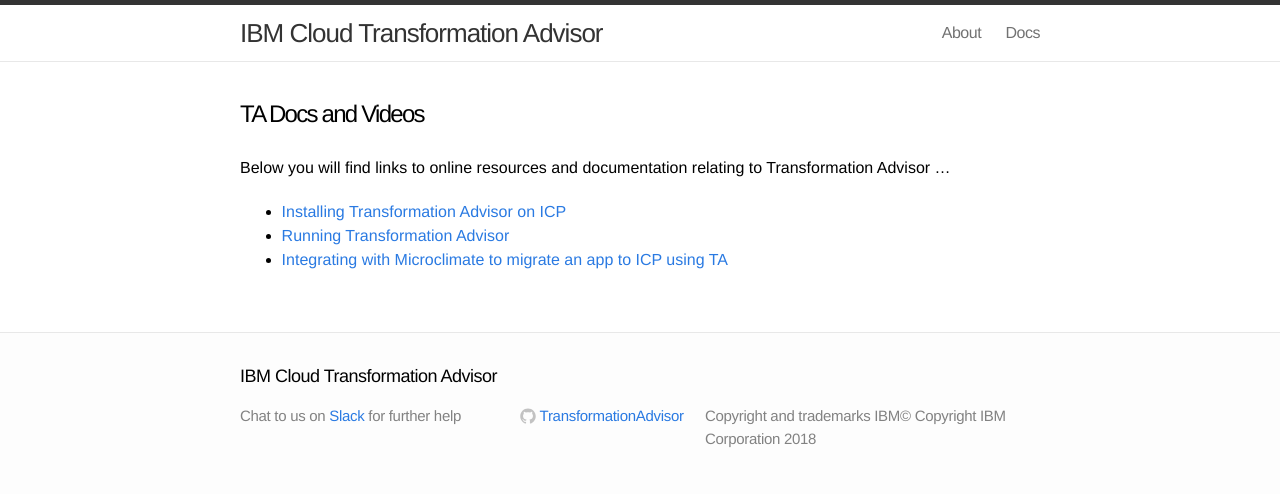
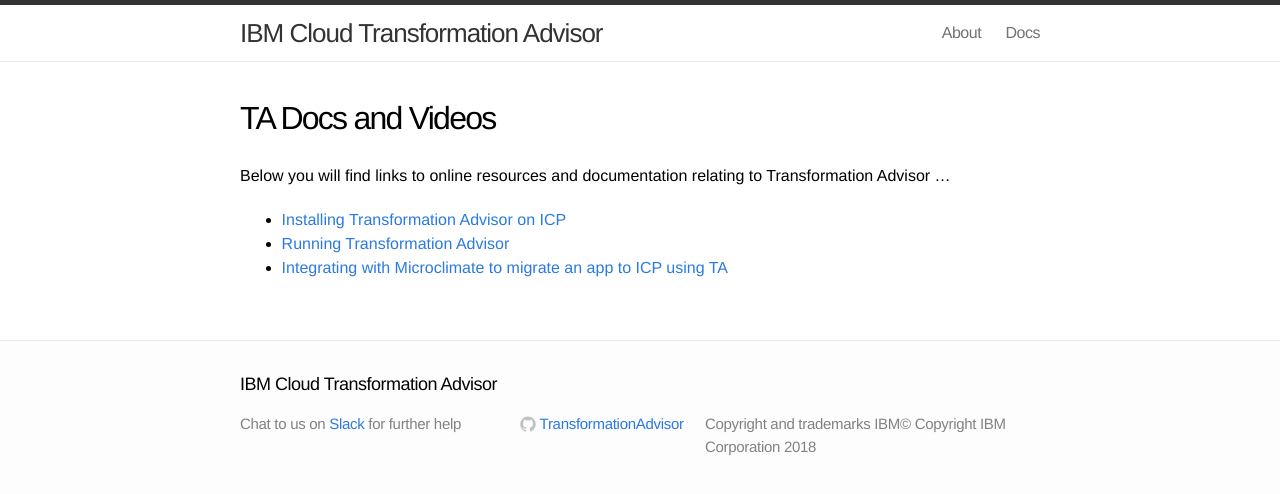
Before and after one commit to TransformationAdvisor/TA.github.io, a Jekyll site: the page built from projects/index.md, in a window 1280 px wide. Shown: the top 494 px of the page. Built offline with Jekyll 4.4.1, drawn with Linux system fonts in a browser that asks for light colours.

Commit message:
Update main.css

```diff
--- a/css/main.css
+++ b/css/main.css
@@ -170,7 +170,7 @@
 .post-header { margin: 10px 0 30px; }
 
 .post-header h1 {
-  font-size: 24px;
+  font-size: 32px;
   letter-spacing: -1.75px;
   line-height: 1;
   font-weight: 300;
@@ -199,7 +199,7 @@
 }
 
 .post-content h2 {
-  font-size: 32px;
+  font-size: 30px;
   letter-spacing: -1.25px;
 }
 
@@ -383,7 +383,7 @@
     margin: 0;
   }
 
-  .post-header h1 { font-size: 36px; }
+  .post-header h1 { font-size: 32px; }
   .post-content h2 { font-size: 28px; }
   .post-content h3 { font-size: 22px; }
   .post-content h4 { font-size: 18px; }
```
